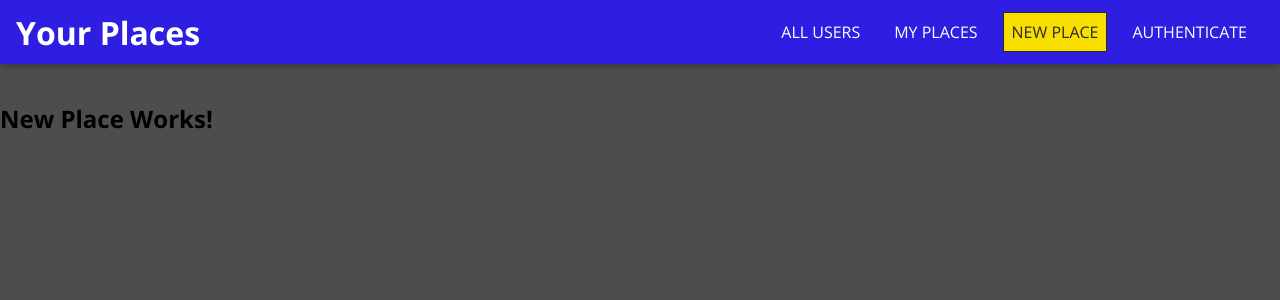
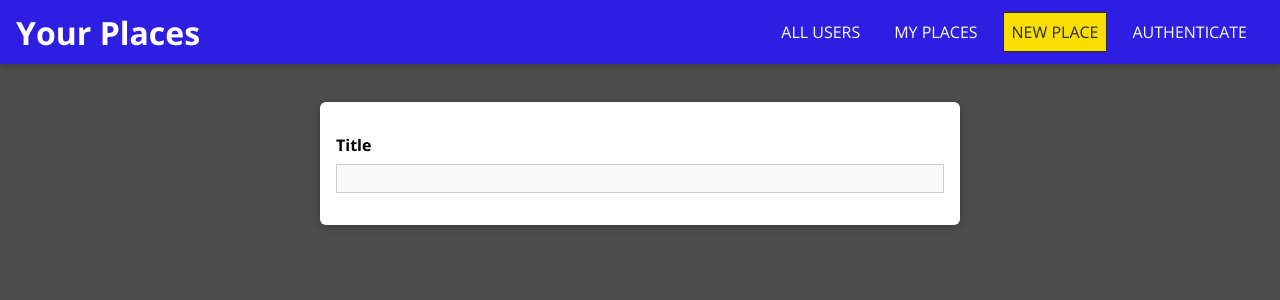
Before and after one commit to colingreens/udemy-react-app, a React (Create React App) app in the folder reactapp/: page /places/new in a window 1280 px wide. Shown: the top 300 px of the page. Built offline with nearby package versions, Linux system fonts and the light colour scheme.

Commit message:
started validation check on new input

```diff
--- /dev/null
+++ b/reactapp/src/places/pages/NewPlace.css
@@ -0,0 +1,10 @@
+.place-form {
+  list-style: none;
+  margin: 0 auto;
+  padding: 1rem;
+  width: 90%;
+  max-width: 40rem;
+  box-shadow: 0 2px 8px rgba(0, 0, 0, 0.26);
+  border-radius: 6px;
+  background: white;
+}
--- a/reactapp/src/places/pages/NewPlace.js
+++ b/reactapp/src/places/pages/NewPlace.js
@@ -1,7 +1,21 @@
 import React from "react";
 
+import Input from "../../shared/components/FormElements/Input";
+import { VALIDATOR_REQUIRE } from "../../shared/util/validators";
+import "./NewPlace.css";
+
 const NewPlace = () => {
-  return <h2>New Place Works!</h2>;
+  return (
+    <form className="place-form">
+      <Input
+        element="input"
+        type="text"
+        label="Title"
+        validators={[VALIDATOR_REQUIRE()]}
+        errorText="Please enter a valid title"
+      />
+    </form>
+  );
 };
 
 export default NewPlace;
--- /dev/null
+++ b/reactapp/src/shared/components/FormElements/Input.css
@@ -0,0 +1,41 @@
+.form-control {
+  margin: 1rem 0;
+}
+
+.form-control label,
+.form-control input,
+.form-control textarea {
+  display: block;
+}
+
+.form-control label {
+  font-weight: bold;
+  margin-bottom: 0.5rem;
+}
+
+.form-control input,
+.form-control textarea {
+  width: 100%;
+  font: inherit;
+  border: 1px solid #ccc;
+  background: #f8f8f8;
+  padding: 0.15rem 0.25rem;
+}
+
+.form-control input:focus,
+.form-control textarea:focus {
+  outline: none;
+  background: #ebebeb;
+  border-color: #510077;
+}
+
+.form-control--invalid label,
+.form-control--invalid p {
+  color: red;
+}
+
+.form-control--invalid input,
+.form-control--invalid textarea {
+  border-color: red;
+  background: #ffd1d1;
+}
--- /dev/null
+++ b/reactapp/src/shared/components/FormElements/Input.js
@@ -0,0 +1,76 @@
+import React, { useReducer } from "react";
+
+import { validate } from "../../util/validators";
+import "./Input.css";
+
+const inputReducer = (state, action) => {
+  switch (action.type) {
+    case "CHANGE":
+      return {
+        ...state,
+        value: action.val,
+        isValid: validate(action.val, action.validators),
+      };
+    case "TOUCH":
+      return {
+        ...state,
+        isTouched: true,
+      };
+    default:
+      return state;
+  }
+};
+
+const Input = (props) => {
+  const [inputState, dispatch] = useReducer(inputReducer, {
+    value: "",
+    isTouched: false,
+    isValid: false,
+  });
+
+  const changeHandler = (event) => {
+    dispatch({
+      type: "CHANGE",
+      val: event.target.value,
+      validators: props.validators,
+    });
+  };
+
+  const touchHandler = () => {
+    dispatch({ type: "TOUCH" });
+  };
+
+  const element =
+    props.element === "input" ? (
+      <input
+        id={props.id}
+        type={props.type}
+        placeholder={props.placeholder}
+        onChange={changeHandler}
+        onBlur={touchHandler}
+        value={inputState.value}
+      />
+    ) : (
+      <textarea
+        id={props.id}
+        rows={props.rows || 3}
+        onChange={changeHandler}
+        onBlur={touchHandler}
+        value={inputState.value}
+      />
+    );
+
+  return (
+    <div
+      className={`form-control ${
+        !inputState.isValid && inputState.isTouched && "form-control--invalid"
+      }`}
+    >
+      <label htmlFor={props.id}>{props.label}</label>
+      {element}
+      {!inputState.isValid && inputState.isTouched && <p>{props.errorText}</p>}
+    </div>
+  );
+};
+
+export default Input;
--- /dev/null
+++ b/reactapp/src/shared/util/validators.js
@@ -0,0 +1,46 @@
+const VALIDATOR_TYPE_REQUIRE = 'REQUIRE';
+const VALIDATOR_TYPE_MINLENGTH = 'MINLENGTH';
+const VALIDATOR_TYPE_MAXLENGTH = 'MAXLENGTH';
+const VALIDATOR_TYPE_MIN = 'MIN';
+const VALIDATOR_TYPE_MAX = 'MAX';
+const VALIDATOR_TYPE_EMAIL = 'EMAIL';
+const VALIDATOR_TYPE_FILE = 'FILE';
+
+export const VALIDATOR_REQUIRE = () => ({ type: VALIDATOR_TYPE_REQUIRE });
+export const VALIDATOR_FILE = () => ({ type: VALIDATOR_TYPE_FILE });
+export const VALIDATOR_MINLENGTH = val => ({
+  type: VALIDATOR_TYPE_MINLENGTH,
+  val: val
+});
+export const VALIDATOR_MAXLENGTH = val => ({
+  type: VALIDATOR_TYPE_MAXLENGTH,
+  val: val
+});
+export const VALIDATOR_MIN = val => ({ type: VALIDATOR_TYPE_MIN, val: val });
+export const VALIDATOR_MAX = val => ({ type: VALIDATOR_TYPE_MAX, val: val });
+export const VALIDATOR_EMAIL = () => ({ type: VALIDATOR_TYPE_EMAIL });
+
+export const validate = (value, validators) => {
+  let isValid = true;
+  for (const validator of validators) {
+    if (validator.type === VALIDATOR_TYPE_REQUIRE) {
+      isValid = isValid && value.trim().length > 0;
+    }
+    if (validator.type === VALIDATOR_TYPE_MINLENGTH) {
+      isValid = isValid && value.trim().length >= validator.val;
+    }
+    if (validator.type === VALIDATOR_TYPE_MAXLENGTH) {
+      isValid = isValid && value.trim().length <= validator.val;
+    }
+    if (validator.type === VALIDATOR_TYPE_MIN) {
+      isValid = isValid && +value >= validator.val;
+    }
+    if (validator.type === VALIDATOR_TYPE_MAX) {
+      isValid = isValid && +value <= validator.val;
+    }
+    if (validator.type === VALIDATOR_TYPE_EMAIL) {
+      isValid = isValid && /^\S+@\S+\.\S+$/.test(value);
+    }
+  }
+  return isValid;
+};
```
